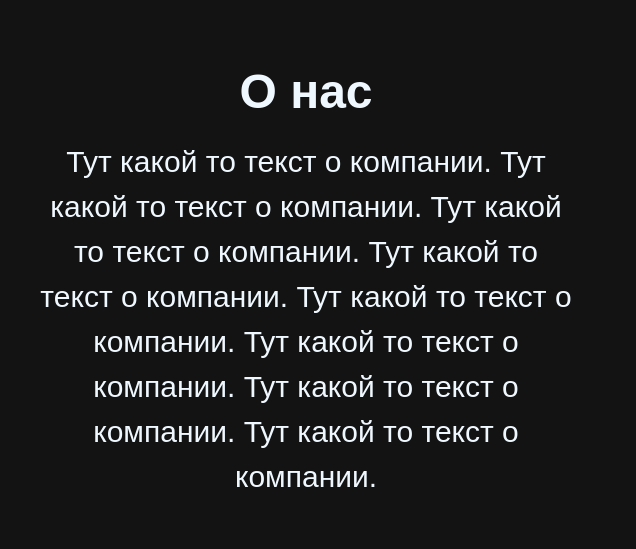
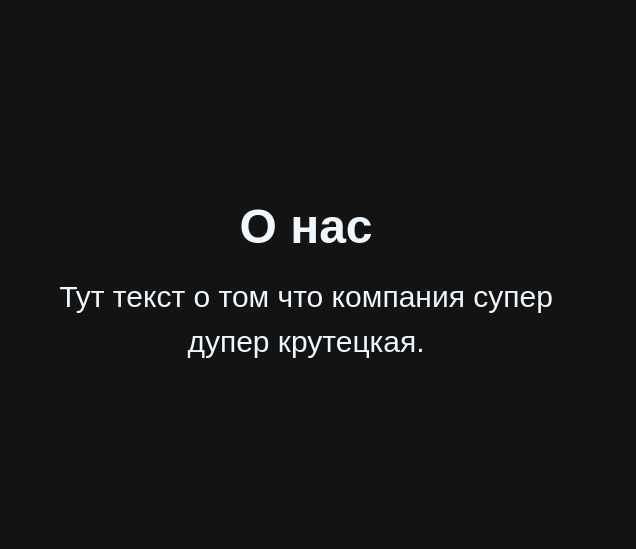
Before and after one commit to whosssappa/test-v5, a plain HTML site: page index.html in a window 1280 px wide. Shown: the part 1200-1749 px from the top of the page, 644-1280 px from the left. Drawn offline with Linux system fonts and the light colour scheme.

Commit message:
Update index.html

```diff
--- a/index.html
+++ b/index.html
@@ -85,7 +85,7 @@
         </div>
         <div class="about-content">
           <h2>О нас</h2>
-          <p>Тут какой то текст о компании. Тут какой то текст о компании. Тут какой то текст о компании. Тут какой то текст о компании. Тут какой то текст о компании. Тут какой то текст о компании. Тут какой то текст о компании. Тут какой то текст о компании. </p>
+          <p>Тут текст о том что компания супер дупер крутецкая. </p>
         </div>
     </section>
 
```
